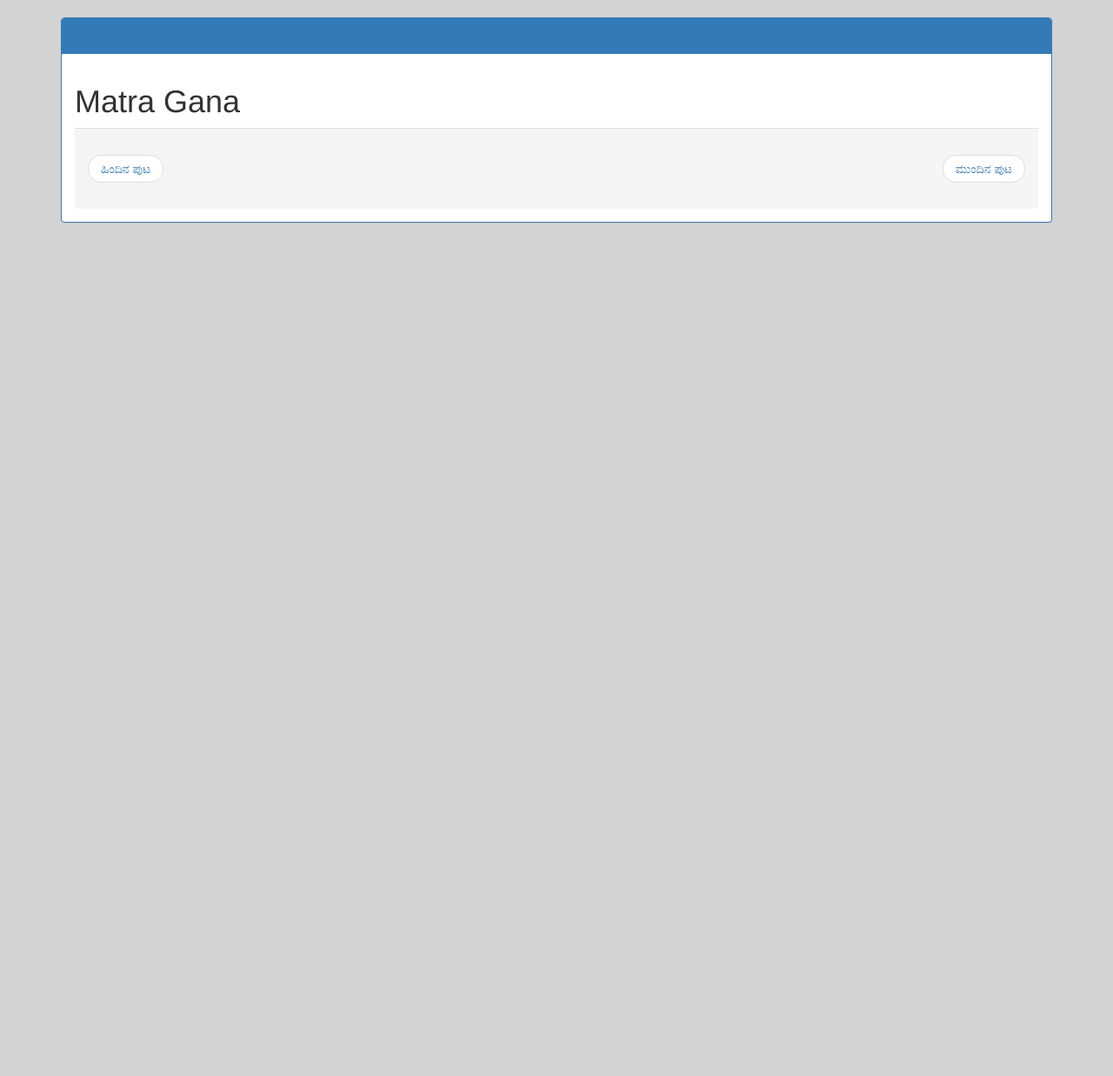
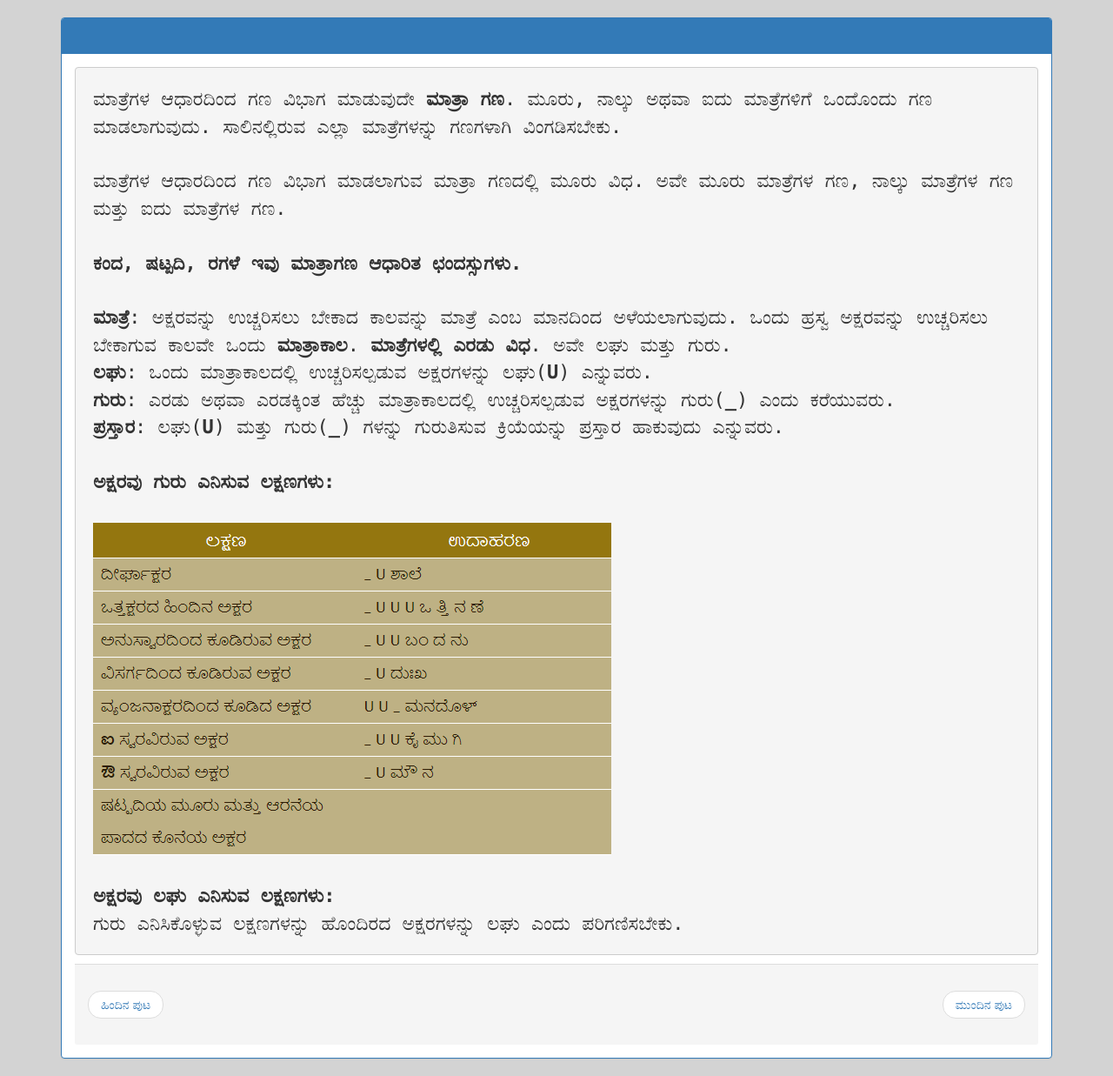
Before and after one commit to anuprshetty/chandassu, a Flask app: template templates/gana/matra_gana.html in a window 1280 px wide. Shown: the part 75-1312 px from the top of the page at 87% size. Before the commit the page ends 331 px from the top, so only its background shows below. Run offline with Flask 3, Linux system fonts and the light colour scheme; the template is opened without the code that fills it, so the values that code supplies are empty; some libraries are stand-ins or nearby versions.

```diff
--- a/templates/gana/matra_gana.html
+++ b/templates/gana/matra_gana.html
@@ -1,3 +1,21 @@
 <!DOCTYPE html> {% extends 'base.html' %} {% block body %}
-<h1>Matra Gana</h1>
+<pre class="pre-wrap">
+ಮಾತ್ರೆಗಳ ಆಧಾರದಿಂದ ಗಣ ವಿಭಾಗ ಮಾಡುವುದೇ <b>ಮಾತ್ರಾ ಗಣ</b>. ಮೂರು, ನಾಲ್ಕು ಅಥವಾ ಐದು ಮಾತ್ರೆಗಳಿಗೆ ಒಂದೊಂದು ಗಣ ಮಾಡಲಾಗುವುದು. ಸಾಲಿನಲ್ಲಿರುವ ಎಲ್ಲಾ ಮಾತ್ರೆಗಳನ್ನು ಗಣಗಳಾಗಿ ವಿಂಗಡಿಸಬೇಕು.
+
+ಮಾತ್ರೆಗಳ ಆಧಾರದಿಂದ ಗಣ ವಿಭಾಗ ಮಾಡಲಾಗುವ ಮಾತ್ರಾ ಗಣದಲ್ಲಿ ಮೂರು ವಿಧ. ಅವೇ ಮೂರು ಮಾತ್ರೆಗಳ ಗಣ, ನಾಲ್ಕು ಮಾತ್ರೆಗಳ ಗಣ ಮತ್ತು ಐದು ಮಾತ್ರೆಗಳ ಗಣ.
+
+<b>ಕಂದ, ಷಟ್ಪದಿ, ರಗಳೆ ಇವು ಮಾತ್ರಾಗಣ ಆಧಾರಿತ ಛಂದಸ್ಸುಗಳು.</b>
+
+<b>ಮಾತ್ರೆ</b>: ಅಕ್ಷರವನ್ನು ಉಚ್ಚರಿಸಲು ಬೇಕಾದ ಕಾಲವನ್ನು ಮಾತ್ರೆ ಎಂಬ ಮಾನದಿಂದ ಅಳೆಯಲಾಗುವುದು. ಒಂದು ಹ್ರಸ್ವ ಅಕ್ಷರವನ್ನು ಉಚ್ಚರಿಸಲು ಬೇಕಾಗುವ ಕಾಲವೇ ಒಂದು <b>ಮಾತ್ರಾಕಾಲ</b>. <b>ಮಾತ್ರೆಗಳಲ್ಲಿ ಎರಡು ವಿಧ</b>. ಅವೇ ಲಘು ಮತ್ತು ಗುರು.
+<b>ಲಘು</b>: ಒಂದು ಮಾತ್ರಾಕಾಲದಲ್ಲಿ ಉಚ್ಚರಿಸಲ್ಪಡುವ ಅಕ್ಷರಗಳನ್ನು ಲಘು(<b>U</b>) ಎನ್ನುವರು.
+<b>ಗುರು</b>: ಎರಡು ಅಥವಾ ಎರಡಕ್ಕಿಂತ ಹೆಚ್ಚು ಮಾತ್ರಾಕಾಲದಲ್ಲಿ ಉಚ್ಚರಿಸಲ್ಪಡುವ ಅಕ್ಷರಗಳನ್ನು ಗುರು(<b>_</b>) ಎಂದು ಕರೆಯುವರು.
+<b>ಪ್ರಸ್ತಾರ</b>: ಲಘು(<b>U</b>) ಮತ್ತು ಗುರು(<b>_</b>) ಗಳನ್ನು ಗುರುತಿಸುವ ಕ್ರಿಯೆಯನ್ನು ಪ್ರಸ್ತಾರ ಹಾಕುವುದು ಎನ್ನುವರು.
+
+<b>ಅಕ್ಷರವು ಗುರು ಎನಿಸುವ ಲಕ್ಷಣಗಳು:</b>
+
+<img src="{{url_for('static',filename='images/gana/matra_gana.png')}}" />
+
+<b>ಅಕ್ಷರವು ಲಘು ಎನಿಸುವ ಲಕ್ಷಣಗಳು:</b>
+ಗುರು ಎನಿಸಿಕೊಳ್ಳುವ ಲಕ್ಷಣಗಳನ್ನು ಹೊಂದಿರದ ಅಕ್ಷರಗಳನ್ನು ಲಘು ಎಂದು ಪರಿಗಣಿಸಬೇಕು.
+</pre>
 {% endblock %}
```
Also changed, not shown: blueprints/gana.py (+8 -1 lines), static/images/gana/matra_gana.png (added).
